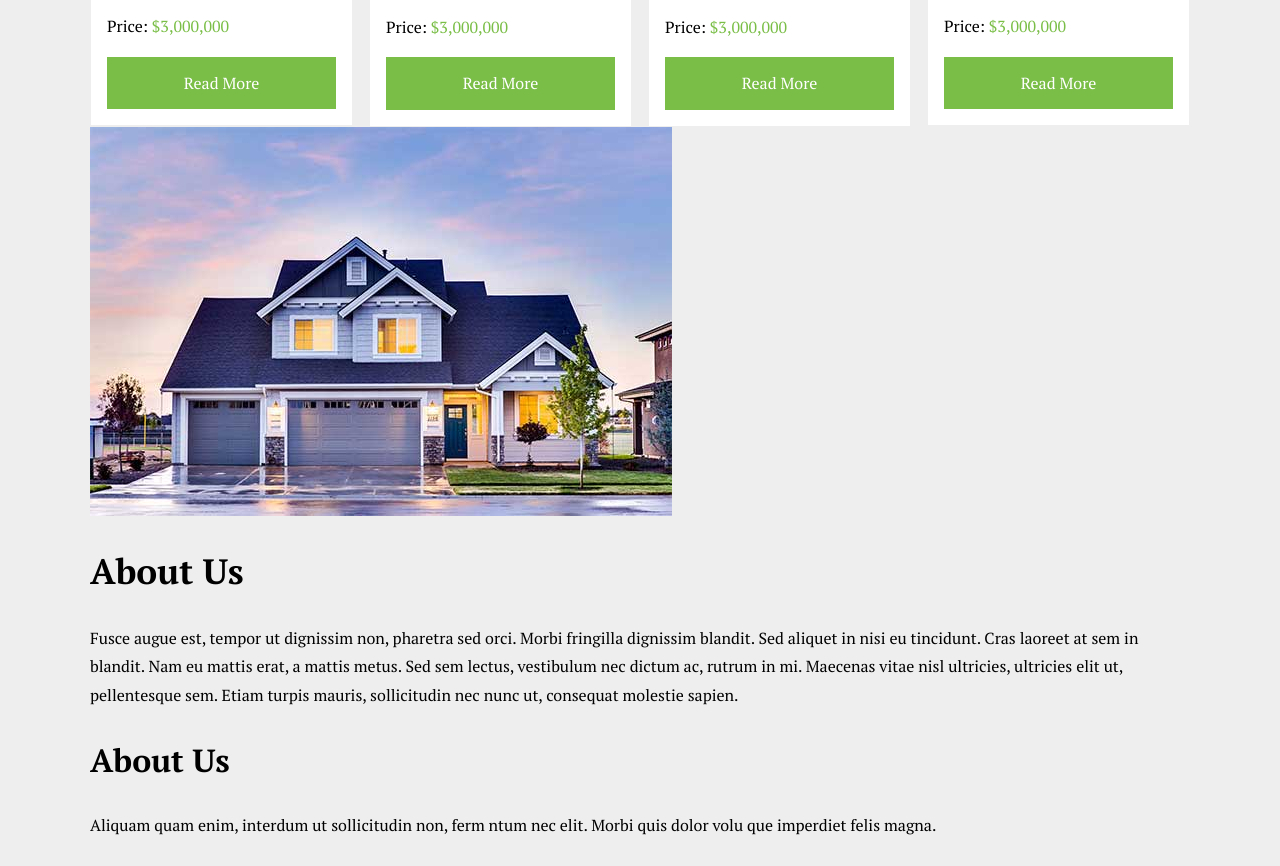
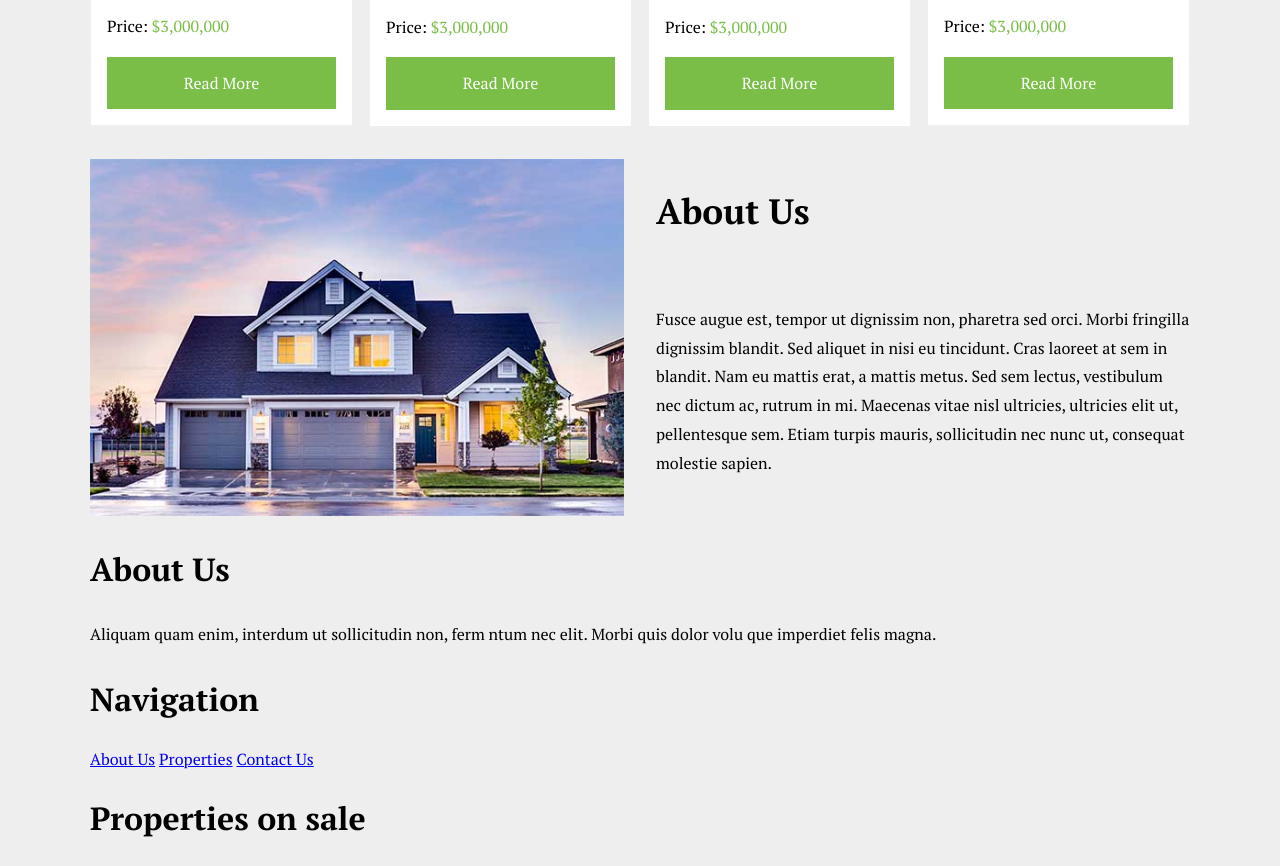
Before and after one commit to Divyarg018/16_building_a_real_estate_website_homepage, a plain HTML site: page index.html in a window 1280 px wide. Shown: the part 1727-2593 px from the top of the page. Drawn offline with nearby package versions, Linux system fonts and the light colour scheme.

Commit message:
css for the about us section

```diff
--- a/css/style.css
+++ b/css/style.css
@@ -156,3 +156,22 @@ h3 {
 .price span {
     color: var(--primary);
 }
+.about-us {
+    margin-top: 2rem;
+}
+@media (min-width:768px) {
+    .about-us {
+         display: grid;
+         grid-template-columns: repeat(2, 1fr);
+         grid-column-gap: 2rem;
+    }
+}
+.about-us-content{
+    display: grid;
+    justify-content: center;
+}
+@media (min-width:768px) {
+    .about-us-content{
+         text-align: left;
+    }
+}
```
